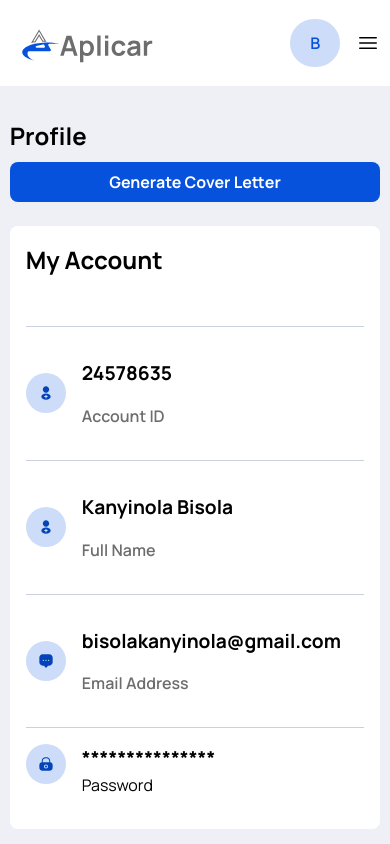
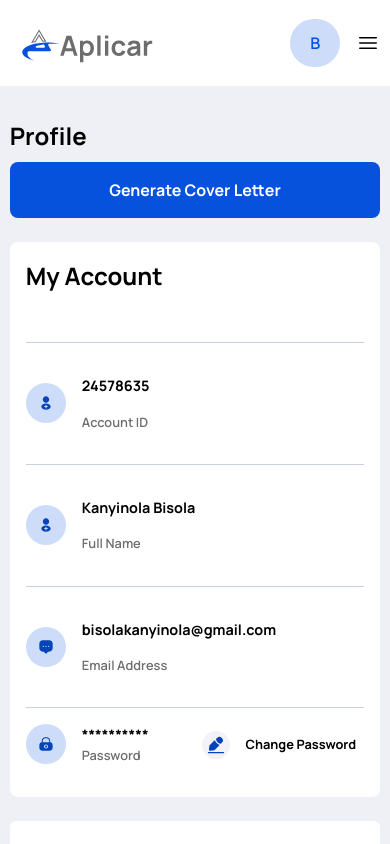
Before and after one commit to EarlPappi/hng, a React (Create React App) app: page / in a window 390 px wide. Shown: the top 844 px of the page. Built offline with nearby package versions, Linux system fonts and the light colour scheme.

Commit message:
feat: change password --start

```diff
--- a/src/Components/Header.jsx
+++ b/src/Components/Header.jsx
@@ -1,4 +1,5 @@
 import React, { useState } from 'react'
+import { Link } from 'react-router-dom';
 import { MainIcon, HamburgerIcon, UserProfile } from '../Icons'
 import Wrapper from './Wrapper/Wrapper'
 
@@ -10,9 +11,9 @@ function Header() {
             <Wrapper>
 
                 <div className='flex justify-between items-center'>
-                    <div>
+                    <Link to='/'>
                         <MainIcon />
-                    </div>
+                    </Link>
 
                     <div className='flex gap-4 items-center'>
                         <p className='hidden md:block text-[#0652DD] font-semibold border-2 border-[#0652DD] py-2 px-4 rounded-lg'>History</p>
--- a/src/Pages/Home/Home.jsx
+++ b/src/Pages/Home/Home.jsx
@@ -49,7 +49,7 @@ const ProfilePage = () => {
                                     <p className='bg-[#D7EBE2] text-[#26704C] hidden md:block border-2 border-[#068850] px-2 py-1 text-[0.6em] font-bold rounded-lg'>Free Plan</p>
                                 </div>
 
-                                <Link to='/generate' className='font-bold text-white bg-[#0652DD] block text-center py-2 rounded-lg px-4'>Generate Cover Letter</Link>
+                                <Link to='/generate' className='font-bold text-white bg-[#0652DD] block text-center py-4 md:py-2 rounded-lg px-4'>Generate Cover Letter</Link>
 
                             </div>
 
--- a/src/Pages/Profile/ProfileAccount.jsx
+++ b/src/Pages/Profile/ProfileAccount.jsx
@@ -1,5 +1,5 @@
 import React from 'react'
-import { ChatIcon, UserProfile, LockIcon } from './Icons';
+import { ChatIcon, UserProfile, LockIcon, EditIcon } from './Icons';
 
 const ChatIcons = <ChatIcon />;
 const UserProfiles = <UserProfile />
@@ -41,15 +41,15 @@ function ProfileAccount() {
                             </div>
 
                             <div className='flex gap-4 flex-col'>
-                                <p className='font-bold text-[1.2em]'>{tab.mainText}</p>
-                                <p className='text-[#6D6D6D] font-semibold'>{tab.subText}</p>
+                                <p className='font-bold text-[0.9em] md:text-[1.2em]'>{tab.mainText}</p>
+                                <p className='text-[#6D6D6D] text-[0.8em] font-semibold'>{tab.subText}</p>
                             </div>
                         </div>
                     )
                 })}
 
-                <div className='flex gap-4 my-4 md:my-8 border-[#CAD0DD] border-t pt-4 md:pt-8 items-center'>
-                    <div className='flex gap-4 '>
+                <div className='flex justify-between gap-4 my-4 md:my-8 border-[#CAD0DD] border-t pt-4 md:pt-8 items-center'>
+                    <div className='flex gap-4 md:gap-4 '>
 
                         <div>
                             <LockIcon />
@@ -57,9 +57,15 @@ function ProfileAccount() {
                         </div>
 
                         <div>
-                            <p className='font-bold text-[1.2em]'>***************</p>
-                            <p>Password</p>
+                            <p className='font-bold text-[0.9em] md:text-[1.2em]'>**********</p>
+                            <p className='text-[#6D6D6D] text-[0.8em] font-semibold'>Password</p>
                         </div>
+
+                    </div>
+
+                    <div className='flex items-center mx-2 gap-4 justify-between'>
+                        <span><EditIcon /></span>
+                        <span className='font-bold text-[0.8em] md:text-[1.2em]'>Change Password</span>
                     </div>
 
                 </div>
```
